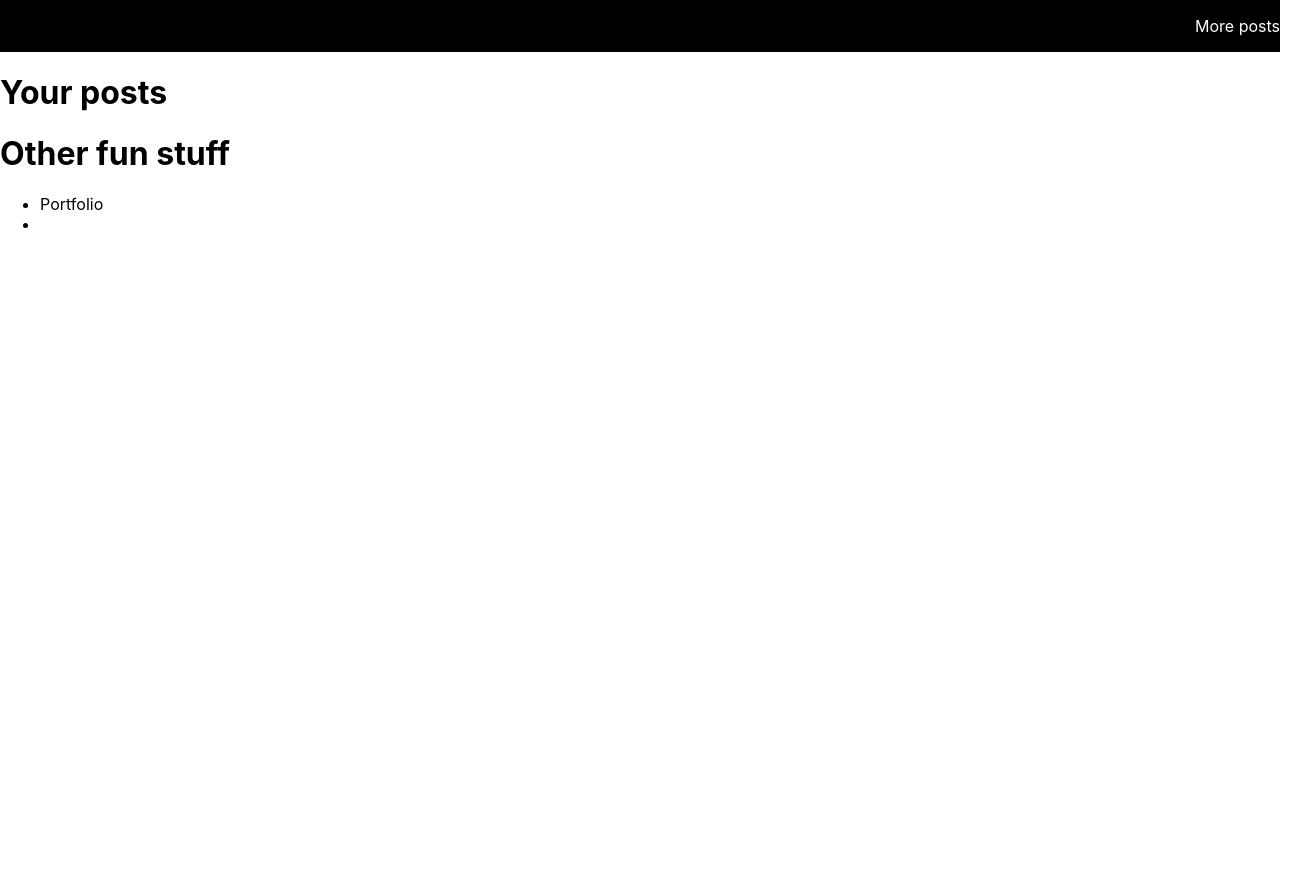
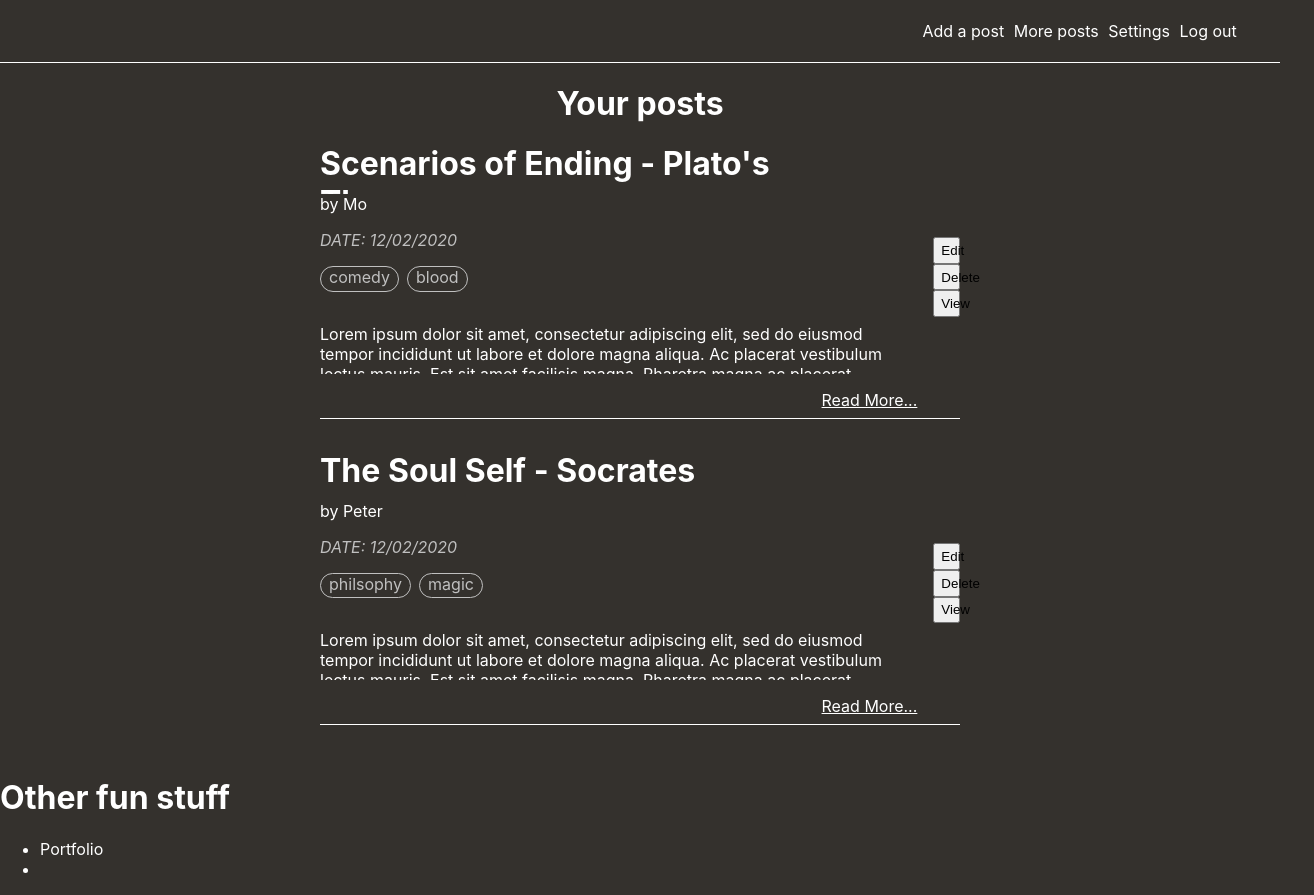
Before and after one commit to MoAziz123/blog-site, a React (Create React App) app in the folder frontend/: page / in a window 1280 px wide. Shown: the whole page, 1314 px wide, since content can reach past the window. Before the commit the page ends 800 px from the top, so only its background shows below. Built offline with nearby package versions, Linux system fonts and the light colour scheme.

Commit message:
made view posts basic

```diff
--- a/frontend/src/App.css
+++ b/frontend/src/App.css
@@ -1,13 +1,116 @@
+body
+{
+    background-color:#34312D;
+    color:white;
+}
 .navbar
+{
+    color:white;
+    width:100%;
+    border-bottom: 1px solid white;
+
+
+
+}
+.links-wrapper
 {
     display:flex;
     flex-direction:row;
     justify-content: flex-end;
-    background-color:black;
-    color:white;
+    width:97%;
 }
 .navbar ul
 {
-    width:95%;
+    display:flex;
+    flex-direction: row;
     list-style: none;
 }
+.navbar ul > li
+{
+    margin:.3em;
+}
+
+.main-page
+{
+    display:flex;
+    flex-direction: column;
+    justify-content: center;
+    align-items: center;
+}
+.preview-post
+{
+    display:flex;
+    flex-direction: row;
+    justify-content: center;
+    margin:auto;
+    border-bottom: 1px solid white;
+    width:50%;
+    margin-bottom:2em;
+    padding-bottom:.5em;
+}
+.preview-post .post-tags
+{
+    display:flex;
+    flex-direction: row;
+}
+.preview-post .post-tags .post-tag
+{
+    margin-right:.5em;
+    border:1px solid silver;
+    color:silver;
+    padding:0 .5em .2em .5em;
+    margin-bottom: 1em;
+    border-radius:25px;
+}
+.preview-post .title
+{
+    font-size:2em;
+    font-weight:650;
+    margin:0;
+    width: 100%;
+
+}
+.preview-post .date
+{
+    color:silver;
+    font-style: italic;
+    text-transform: uppercase;
+    height:auto;
+
+}
+
+.post-options
+{
+    display:flex;
+    flex-direction: column;
+    justify-content: center;
+    align-items: center;
+    margin-left:1em;
+
+}
+.post-button
+{
+    height:2em;
+    width:2em;
+
+
+}
+.preview-post p
+{
+    overflow-y:hidden;
+    height:50px;
+    text-overflow: ellipsis;
+}
+.preview-post .byline
+{
+    padding:0;
+    margin:0;
+    height:auto;
+}
+.preview-post .link
+{
+    display:flex;
+    flex-direction: row;
+    justify-content: flex-end;
+    color:white;
+}
--- a/frontend/src/components/nav-bar.js
+++ b/frontend/src/components/nav-bar.js
@@ -13,7 +13,10 @@ export default class NavBar extends React.Component
         return(<div className="navbar">
         <div className="links-wrapper">
             <ul className="links">
+                <li>Add a post</li>
                 <li>More posts</li>
+                <li>Settings</li>
+                <li>Log out</li>
             </ul>
         </div>
         </div>)
--- a/frontend/src/components/preview-post.js
+++ b/frontend/src/components/preview-post.js
@@ -6,19 +6,32 @@ export default class PostPreview extends React.Component{
     {
         super(props)
     }
-    render=()=>{
-        <div className="preview-post">
+    render(){
+        return(<div className="preview-post">
             <div className="post-row">
-                <h4>{this.props.date}</h4>
-                <h1>{this.props.title}</h1>
-                <h3>{this.props.description}</h3>
+                <p className="title">{this.props.title}</p>
+                <p className="byline">by {this.props.byline}</p>
+                <p className="date">Date: {this.props.date}</p>
+                <div className="post-tags">
+                {
+                    this.props.tags.map((tag)=>{
+                        return(
+                            <div className="post-tag">
+                                <text>{tag}</text>
+                            </div>
+                        )
+                    })
+                }
+                </div>
+                <p className="description">{this.props.description}</p>
+                <a href="./html"className="link">Read More...</a>
             </div>
             <div className="post-options">
-                <button className="post-button" onClick={this.handleDelete(this.props.post_id)}>Edit</button>
-                <button className="post-button" onClick={this.handleEditLoad(this.props.post_id)}>Delete</button>
-                <button className="post-button" onClick={this.handleView(this.props.post_id)}>View</button>
+                <button className="post-button" onClick={(e)=>this.handleDelete(this.props.post_id)}>Edit</button>
+                <button className="post-button" onClick={(e)=>this.handleEditLoad(this.props.post_id)}>Delete</button>
+                <button className="post-button" onClick={(e)=>this.handleView(this.props.post_id)}>View</button>
             </div>
-        </div>
+        </div>)
 
     }
 
--- a/frontend/src/pages/main-page.js
+++ b/frontend/src/pages/main-page.js
@@ -24,12 +24,12 @@ export default class MainPage extends React.Component
                 <h1>Your posts</h1>
             </div>
             <div className="posts-section">
+
+            <PostPreview title={"Scenarios of Ending - Plato's Theorem"} byline={'Mo'} tags={['comedy', 'blood']} description={"Lorem ipsum dolor sit amet, consectetur adipiscing elit, sed do eiusmod tempor incididunt ut labore et dolore magna aliqua. Ac placerat vestibulum lectus mauris. Est sit amet facilisis magna. Pharetra magna ac placerat vestibulum lectus mauris ultrices eros in. Elementum nibh tellus molestie nunc non blandit massa enim nec. Nam at lectus urna duis convallis convallis tellus id. Sed vulputate odio ut enim blandit volutpat maecenas. Convallis tellus id interdum velit laoreet id donec. Id consectetur purus ut faucibus pulvinar elementum integer enim neque. Enim praesent elementum facilisis leo vel fringilla. Odio euismod lacinia at quis risus sed."} date={"12/02/2020"} post_id={"date"}/>
+            <PostPreview title={"The Soul Self - Socrates"} byline={'Peter'} tags={['philsophy', 'magic']} description={"Lorem ipsum dolor sit amet, consectetur adipiscing elit, sed do eiusmod tempor incididunt ut labore et dolore magna aliqua. Ac placerat vestibulum lectus mauris. Est sit amet facilisis magna. Pharetra magna ac placerat vestibulum lectus mauris ultrices eros in. Elementum nibh tellus molestie nunc non blandit massa enim nec. Nam at lectus urna duis convallis convallis tellus id. Sed vulputate odio ut enim blandit volutpat maecenas. Convallis tellus id interdum velit laoreet id donec. Id consectetur purus ut faucibus pulvinar elementum integer enim neque. Enim praesent elementum facilisis leo vel fringilla. Odio euismod lacinia at quis risus sed."} date={"12/02/2020"} post_id={"date"}/>
             {
                 this.state.posts.map((post)=>{
-                    if(this.state.posts.length > 0){
-                        return(
-                            <PostPreview title={"title"} description={"description"} date={"date"} post_id={"date"}/>
-                        )
+                    if(this.state.posts.length <= 0){
                     }
                     else{
                         return(<p>No Results Found</p>)
```
Also changed, not shown: 2 other files (tests, documents, lock files or other folders).
